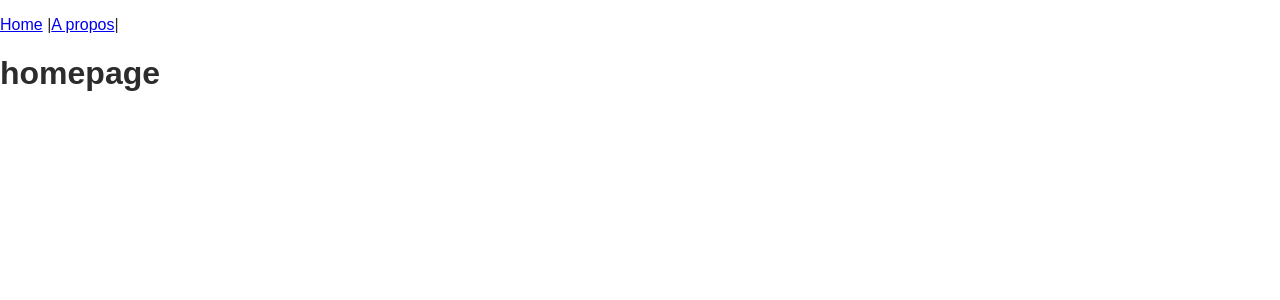
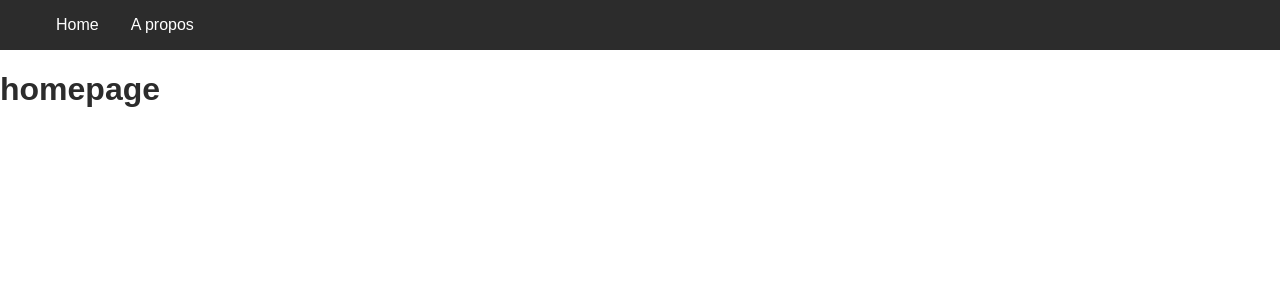
Before and after one commit to Graphandco/GraphandCoReact, a React (Create React App) app: page / in a window 1280 px wide. Shown: the top 300 px of the page. Built offline with nearby package versions, Linux system fonts and the light colour scheme.

Commit message:
Styling header

```diff
--- a/src/components/Header.js
+++ b/src/components/Header.js
@@ -5,9 +5,16 @@ const Header = () => {
     return (
         <>
             <header>
-                <p>
-                    <Link to='/'>Home</Link> |<Link to='/about'>A propos</Link>|
-                </p>
+                <nav>
+                    <ul className='links'>
+                        <li>
+                            <Link to='/'>Home</Link>
+                        </li>
+                        <li>
+                            <Link to='/about'>A propos</Link>
+                        </li>
+                    </ul>
+                </nav>
             </header>
         </>
     );
--- a/src/styles/main.scss
+++ b/src/styles/main.scss
@@ -7,3 +7,24 @@ body {
     font-family: $mainfont;
     color: $primary;
 }
+
+header {
+    nav {
+        background-color: $primary;
+        color: white;
+
+        ul {
+            list-style: none;
+            display: flex;
+            margin: 0;
+
+            li {
+                padding: 1rem;
+                a {
+                    color: white;
+                    text-decoration: none;
+                }
+            }
+        }
+    }
+}
```
